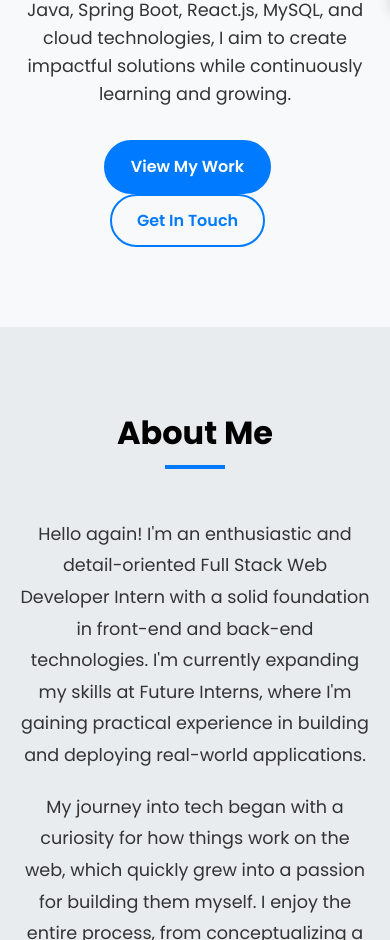
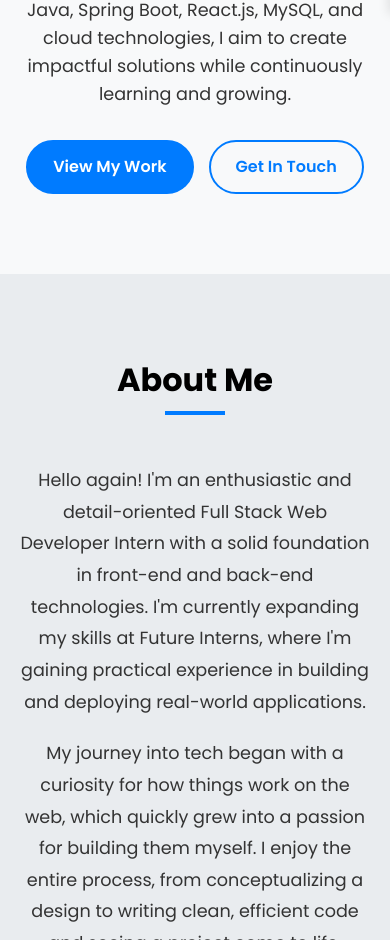
Before and after one commit to Chengal-37/My-Portfolio, a React (Create React App) app: page / in a window 390 px wide. Shown: the part 830-1770 px from the top of the page. Built offline with nearby package versions, Linux system fonts and the light colour scheme.

Commit message:
Updated mobile view

```diff
--- a/src/components/Hero.css
+++ b/src/components/Hero.css
@@ -1,11 +1,11 @@
 .hero {
-  min-height: 100vh; /* Use min-height to ensure content fits */
+  min-height: 100vh;
   display: flex;
   justify-content: center;
   align-items: center;
   text-align: center;
   background-color: #f0f2f5;
-  padding-top: 80px; /* Increased padding to prevent overlap */
+  padding-top: 80px;
 }
 
 .hero .container {
@@ -41,8 +41,10 @@
   margin-bottom: 2rem;
 }
 
-.hero-buttons .btn {
-  margin-right: 15px;
+/* Updated styles for hero buttons to use flexbox */
+.hero-buttons {
+  display: flex;
+  gap: 15px;
 }
 
 .profile-image {
@@ -54,23 +56,20 @@
   box-shadow: 0 10px 20px rgba(0, 0, 0, 0.2);
 }
 
-/* * This media query handles all mobile and tablet layouts.
- * It's a cleaner approach than using multiple breakpoints.
- */
+/* This media query handles all mobile and tablet layouts. */
 @media (max-width: 768px) {
   .hero .container {
-    flex-direction: column; /* Stacks content vertically */
+    flex-direction: column;
     text-align: center;
     gap: 2rem;
   }
   .text-content {
-    order: 2; /* Puts the text below the image */
+    order: 2;
   }
   .image-content {
-    order: 1; /* Puts the image at the top */
+    order: 1;
   }
 
-  /* Adjustments for fonts and image size */
   .hero h1 {
     font-size: 2.5rem;
   }
@@ -81,4 +80,13 @@
     width: 200px;
     height: 200px;
   }
+
+  /*
+  * This is the key change for mobile buttons.
+  * It keeps the buttons in a row and centers them.
+  */
+  .hero-buttons {
+    flex-direction: row; /* Buttons are side by side */
+    justify-content: center; /* This centers the buttons */
+  }
 }
```
